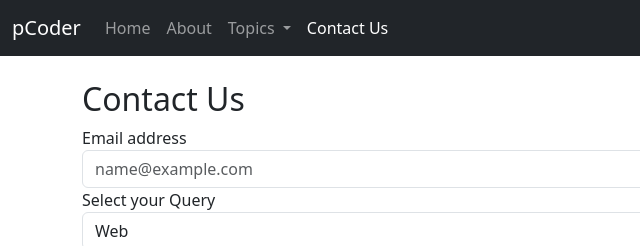
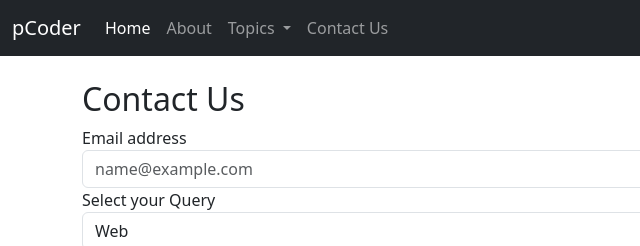
Before and after one commit to parthmehendru/pCoder-Bootstrap, a plain HTML site: page contact.html in a window 1280 px wide. Shown: the top 246 px of the page, 0-640 px from the left. Drawn offline with nearby package versions, Linux system fonts and the light colour scheme.

Commit message:
Update contact.html

```diff
--- a/contact.html
+++ b/contact.html
@@ -29,10 +29,10 @@
                 <div class="collapse navbar-collapse" id="navbarSupportedContent">
                     <ul class="navbar-nav me-auto mb-2 mb-lg-0">
                         <li class="nav-item">
-                            <a class="nav-link" aria-current="page" href="/">Home</a>
+                            <a class="nav-link active" aria-current="page" href="pCoder-Bootstrap/">Home</a>
                         </li>
                         <li class="nav-item">
-                            <a class="nav-link" href="/about.html">About</a>
+                            <a class="nav-link" href="/pCoder-Bootstrap/about.html">About</a>
                         </li>
                         <li class="nav-item dropdown">
                             <a class="nav-link dropdown-toggle" href="#" role="button" data-bs-toggle="dropdown" aria-expanded="false"> Topics </a>
@@ -47,7 +47,7 @@
                             </ul>
                         </li>
                         <li class="nav-item">
-                            <a class="nav-link active" href="/contact.html">Contact Us</a>
+                            <a class="nav-link" href="/pCoder-Bootstrap/contact.html">Contact Us</a>
                         </li>
                     </ul>
                     <form class="d-flex" role="search">
```
